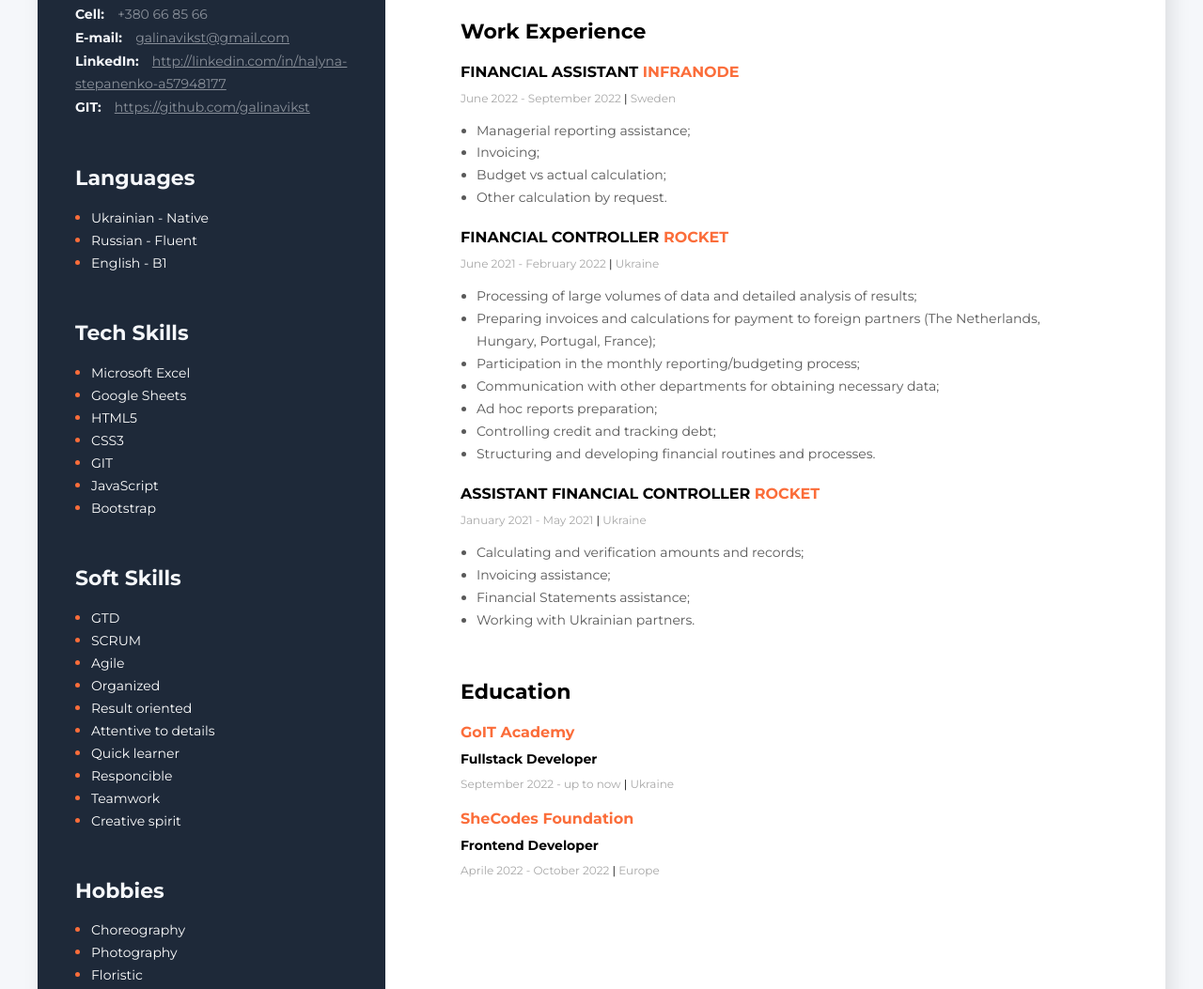
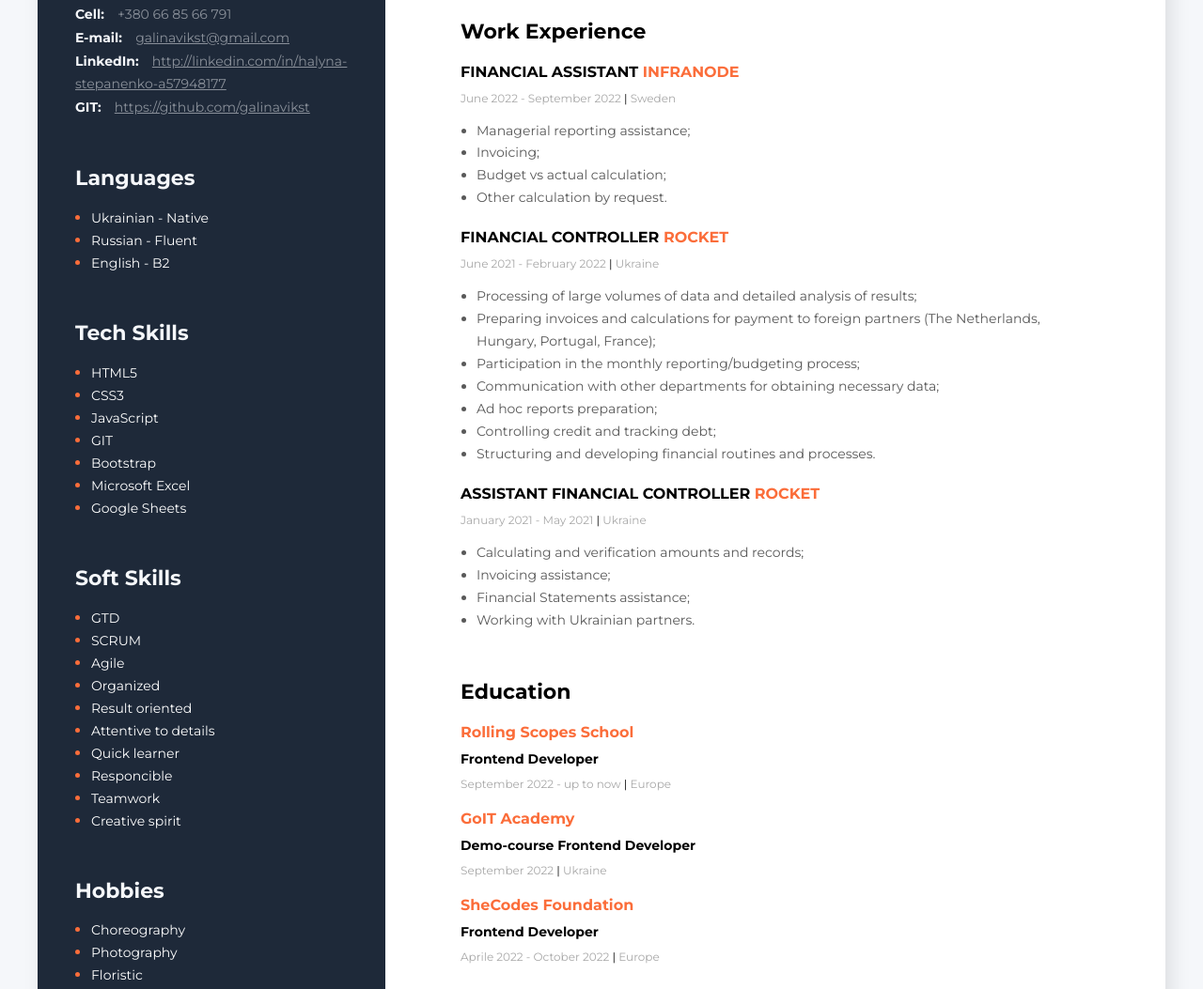
Before and after one commit to galinavikst/marafon-resume, a plain HTML site: page index.html in a window 1280 px wide. Shown: the part 603-1656 px from the top of the page at 94% size. Drawn offline with Linux system fonts and the light colour scheme.

Commit message:
feat : fix phone number, eng level
change .master-degree to .course

```diff
--- a/index.html
+++ b/index.html
@@ -139,16 +139,21 @@
             </ul>
           </div>
         </div>
-        <div class="education">
-          <h2 class="title">Education</h2>
-          <h3 class="study-place">GoIT Academy</h3>
-          <p class="master-degree">Fullstack Developer</p>
+        <div class="education"><h2 class="title">Education</h2>
+          <h3 class="study-place">Rolling Scopes School</h3>
+          <p class="course">Frontend Developer</p>
           <p class="timing">
             September 2022 - up to now
+            <span class="timing-decor">|</span> Europe
+          </p>
+          <h3 class="study-place">GoIT Academy</h3>
+          <p class="course">Demo-course Frontend Developer</p>
+          <p class="timing">
+            September 2022
             <span class="timing-decor">|</span> Ukraine
           </p>
           <h3 class="study-place">SheCodes Foundation</h3>
-          <p class="master-degree">Frontend Developer</p>
+          <p class="course">Frontend Developer</p>
           <p class="timing">
             Aprile 2022 - October 2022
             <span class="timing-decor">|</span> Europe
@@ -168,7 +173,7 @@
             <p>
               <span class="contact-type">Cell:</span>
               <a href="tel:+38066856" class="tel contacts-data"
-                >+380 66 85 66
+                >+380&nbsp;66&nbsp;85&nbsp;66&nbsp;791
               </a>
             </p>
             <p>
@@ -207,28 +212,22 @@
               <span class="lang-item-text">Russian - Fluent</span>
             </li>
             <li class="lang-item">
-              <span class="lang-item-text">English - B1</span>
+              <span class="lang-item-text">English - B2</span>
             </li>
           </ul>
         </div>
         <div class="aside tech-skills">
           <h2 class="title">Tech Skills</h2>
           <ul class="skills">
-            <li class="tech-item">
-              <span class="tech-item-text">Microsoft Excel</span>
+
+            <li class="tech-item"><span class="tech-item-text">HTML5</span></li>
+            <li class="tech-item"><span class="tech-item-text">CSS3</span></li> <li class="tech-item">
+              <span class="tech-item-text">JavaScript</span>
             </li>
-            <li class="tech-item">
-              <span class="tech-item-text">Google Sheets</span>
-            </li>
-            <li class="tech-item"><span class="tech-item-text">HTML5</span></li>
-            <li class="tech-item"><span class="tech-item-text">CSS3</span></li>
             <li class="tech-item"><span class="tech-item-text">GIT</span></li>
             <!-- <li class="tech-item">
               <span class="tech-item-text">WebPack</span>
             </li> -->
-            <li class="tech-item">
-              <span class="tech-item-text">JavaScript</span>
-            </li>
             <!-- <li class="tech-item">
               <span class="tech-item-text">React.js</span>
             </li>
@@ -237,6 +236,11 @@
             </li> -->
             <li class="tech-item">
               <span class="tech-item-text">Bootstrap</span>
+            </li><li class="tech-item">
+              <span class="tech-item-text">Microsoft Excel</span>
+            </li>
+            <li class="tech-item">
+              <span class="tech-item-text">Google Sheets</span>
             </li>
           </ul>
         </div>
--- a/styles/style.css
+++ b/styles/style.css
@@ -181,7 +181,7 @@ aside p {
 .study-place {
   color: var(--accent-color);
 }
-.master-degree {
+.course {
   font-weight: 700;
   font-size: 14px;
   line-height: calc(17 / 14);
```
